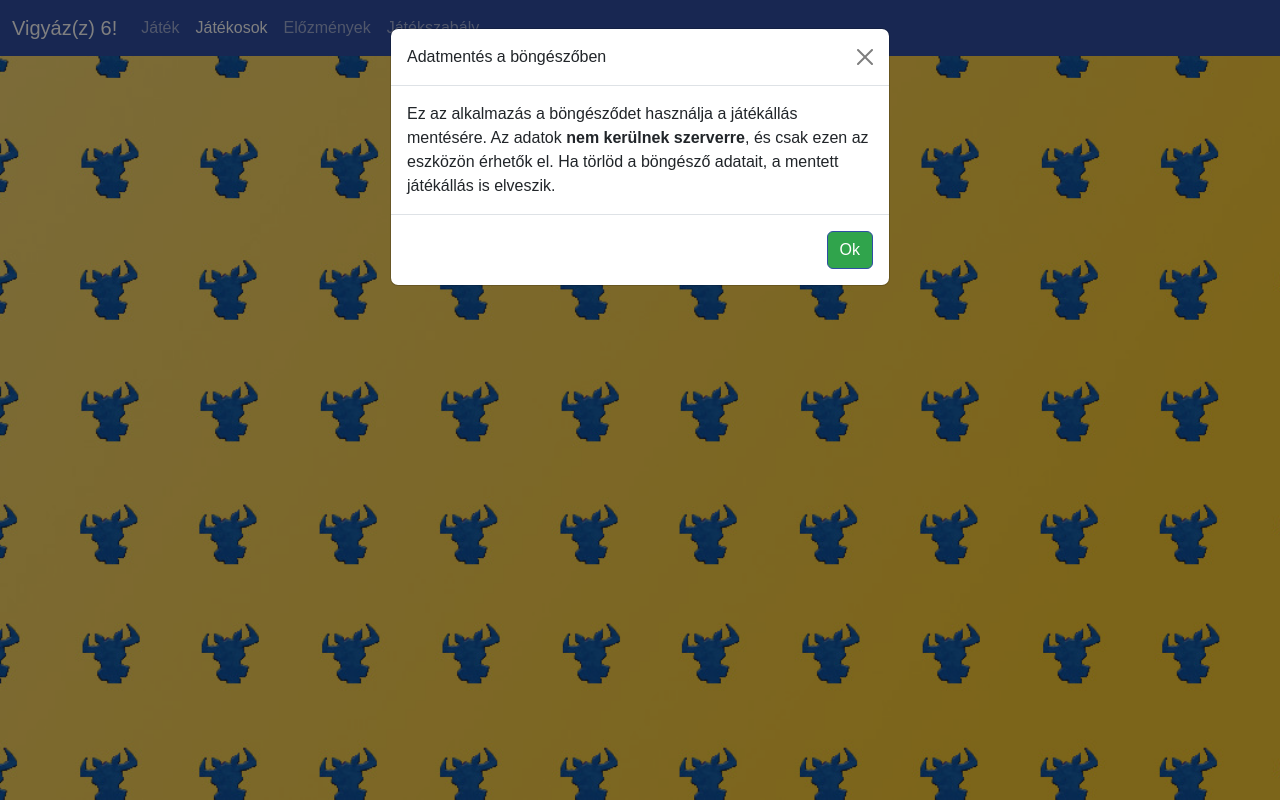
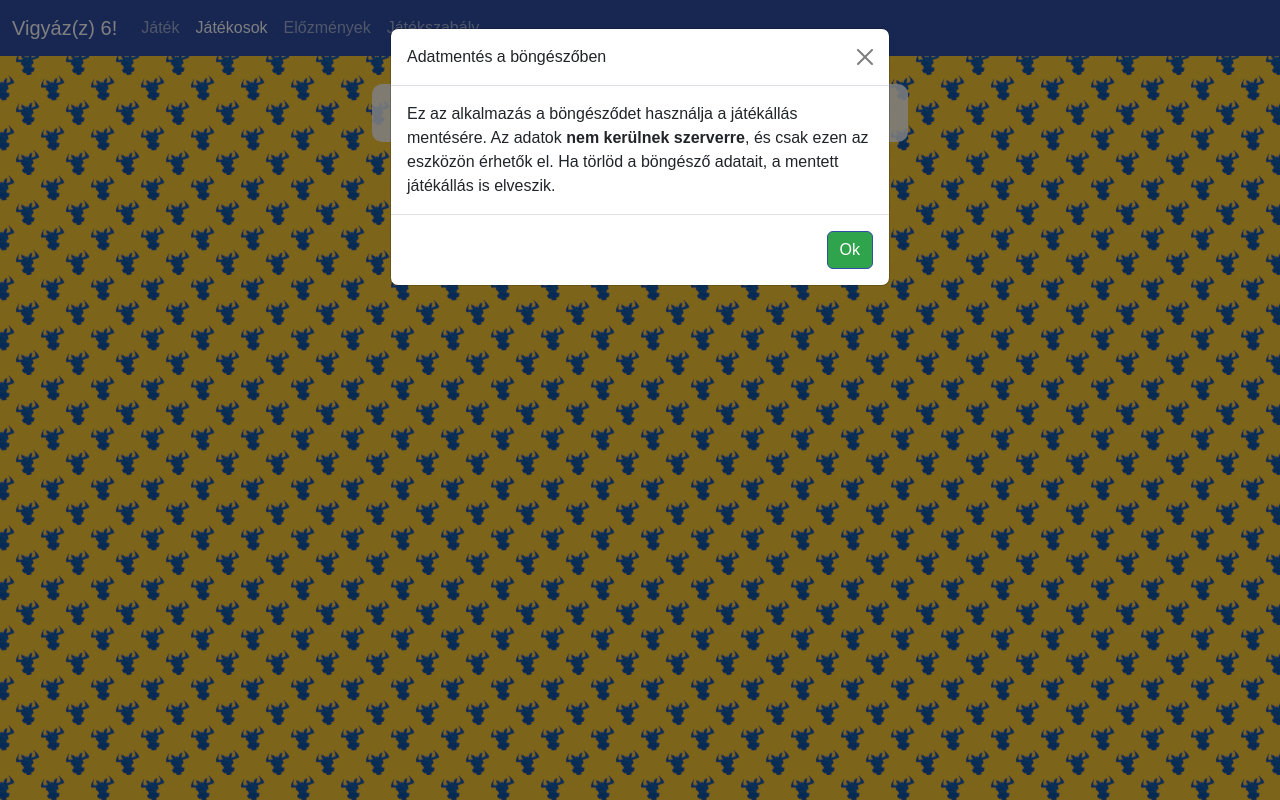
Before and after one commit to zdomiter/vigyazz6_web, a plain HTML site: page player.html in a window 1280 px wide. Drawn offline with nearby package versions, Linux system fonts and the light colour scheme.

Commit message:
home
background

```diff
--- a/history.js
+++ b/history.js
@@ -23,6 +23,7 @@ function renderGameHistory() {
             📅<span style="color:white;">
                 ${game.timestamp.split("T")[0]}
             </span> <br>
+                <i class="bi bi-trophy"></i>
                <span style="float: right; text-align: right; color: white">
                     ${game.players
                 .filter(p => p.rank === 1)
--- a/player.html
+++ b/player.html
@@ -40,7 +40,7 @@
     </div>
     <div class="container-fluid fullscreen-mobile pt-2">
         <div class="text-center">
-            <h2 class="mb-3">Játékosok</h2>
+            <h2 id="player-h2"  class="mb-3 rules-container">Játékosok</h2>
 
             <form id="player-form" class="row g-2 justify-content-center">
                 <div class="col-10">
--- a/style.css
+++ b/style.css
@@ -1,14 +1,14 @@
 body {
-    background-image: url('bg-vigyazz6.jpg'); /* Kép betöltése */
-    background-size: cover; /* Kitölti az egész képernyőt */
+    background-image: url('bg-vigyazz6_50x50.jpg'); /* Kép betöltése */
+    /*background-size: cover; /* Kitölti az egész képernyőt */
     background-position: center; /* Középre igazítja */
-    background-repeat: no-repeat; /* Nem ismétlődik */
+    background-repeat:repeat; /* Nem ismétlődik */
     background-attachment: fixed; /* Fix háttér (nem görgetődik) */
     font-family: 'Rubik', sans-serif;
 }
 
 .rules-container {
-    background: rgba(255, 255, 255, 0.7); /* Fehér, 70%-os áttetszőség */
+    background: rgba(255, 255, 255, 0.85); /* Fehér, 70%-os áttetszőség */
     margin: 20px;
     padding: 10px;
     border-radius: 10px;
@@ -127,3 +127,7 @@ body {
 #player-list{
     padding-top: 20px;
 }
+#player-h2{
+    color: #A43088;
+    font-weight: bold;
+}
```
Also changed, not shown: bg-vigyazz6_100x100.jpg (added), bg-vigyazz6_50x50.jpg (added), 1 other file.
